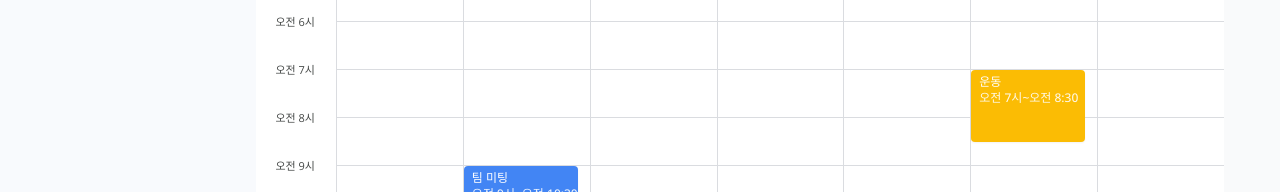
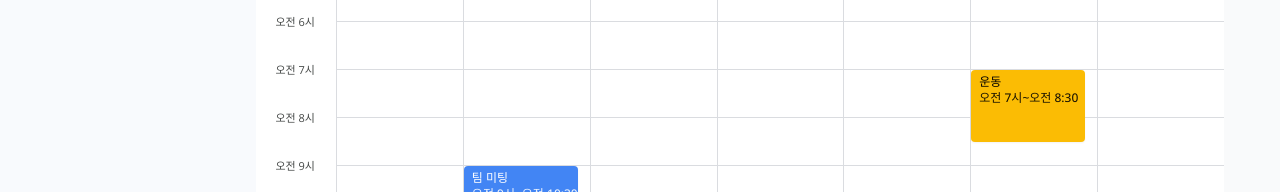
Before and after one commit to ljh130334/Ringle-Intern, a React (Vite) app: page / in a window 1280 px wide. Shown: the part 443-635 px from the top of the page. Built offline with nearby package versions, Linux system fonts and the light colour scheme; a web font is replaced by a local one.

Commit message:
feat: 새 이벤트 생성 시 랜덤 색상 자동 배치

```diff
--- a/src/components/ui/EventModal/EventModal.tsx
+++ b/src/components/ui/EventModal/EventModal.tsx
@@ -17,6 +17,7 @@ import type { RecurrenceType } from '../../../utils/recurringEventUtils';
 import EventFormHeader from './EventFormHeader';
 import EventFormTabs from './EventFormTabs';
 import EventTimeSection from './EventTimeSection';
+import { getRandomEventColor } from '../../../utils/colorUtils';
 
 const EventModal: React.FC = () => {
   const dispatch = useAppDispatch();
@@ -93,7 +94,7 @@ const EventModal: React.FC = () => {
       date: formData.date,
       startTime: formData.isAllDay ? '00:00' : formData.startTime,
       endTime: formData.isAllDay ? '23:59' : formData.endTime,
-      color: '#4285f4',
+      color: eventFormData?.color || getRandomEventColor(),
       isAllDay: formData.isAllDay,
       category: 'personal',
       recurrence: formData.hasRepeat
--- a/src/components/views/WeekView.tsx
+++ b/src/components/views/WeekView.tsx
@@ -5,6 +5,7 @@ import { openEventModal } from '../../store/slices/uiSlice';
 import { deleteEvent } from '../../store/slices/eventsSlice';
 import { getWeekDays, formatDate, isTodayDate } from '../../utils/dateUtils';
 import { getEventsByDate, sortEventsByTime } from '../../utils/eventUtils';
+import { getContrastTextColor } from '../../utils/colorUtils';
 
 const WeekView: React.FC = () => {
   const dispatch = useAppDispatch();
@@ -117,11 +118,16 @@ const WeekView: React.FC = () => {
   };
 
   // 종일 이벤트 컴포넌트
-  const AllDayEvent: React.FC<{ event: Event }> = ({ event }) => (
+  const AllDayEvent: React.FC<{ event: Event }> = ({ event }) => {
+    const backgroundColor = event.color || '#4285f4';
+    const textColor = getContrastTextColor(backgroundColor);
+
+    return (
       <div
-      className="text-white text-xs px-2 py-1 rounded cursor-pointer hover:opacity-80 transition-opacity mb-1 truncate"
+        className="text-xs px-2 py-1 rounded cursor-pointer hover:opacity-80 transition-opacity mb-1 truncate"
         style={{
-        backgroundColor: event.color || '#4285f4',
+          backgroundColor,
+          color: textColor,
           fontSize: '11px',
           lineHeight: '16px',
           minHeight: '20px',
@@ -140,6 +146,7 @@ const WeekView: React.FC = () => {
         {event.title}
       </div>
     );
+  };
 
   return (
     <div className="h-full flex flex-col bg-white">
@@ -254,12 +261,17 @@ const WeekView: React.FC = () => {
                         );
                         const topOffset = (eventStartMin / 60) * 48;
 
+                        const eventBackgroundColor = event.color || '#4285f4';
+                        const eventTextColor =
+                          getContrastTextColor(eventBackgroundColor);
+
                         return (
                           <div
                             key={event.id}
                             className="absolute left-0 right-3 rounded px-2 pr-0 py-1 text-xs font-medium text-white shadow-sm cursor-pointer hover:shadow-md z-10"
                             style={{
-                              backgroundColor: event.color || '#4285f4',
+                              backgroundColor: eventBackgroundColor,
+                              color: eventTextColor,
                               height: `${heightInPixels}px`,
                               top: `${topOffset}px`,
                               marginLeft: `${eventIndex * 2}px`,
--- /dev/null
+++ b/src/utils/colorUtils.ts
@@ -0,0 +1,85 @@
+// 이벤트에 사용할 색상 팔레트
+export const EVENT_COLORS = [
+  '#4285f4', // 구글 블루
+  '#ea4335', // 구글 레드
+  '#34a853', // 구글 그린
+  '#fbbc04', // 구글 옐로우
+  '#9c27b0', // 퍼플
+  '#ff9800', // 오렌지
+  '#795548', // 브라운
+  '#607d8b', // 블루 그레이
+  '#e91e63', // 핑크
+  '#009688', // 틸
+  '#673ab7', // 딥 퍼플
+  '#3f51b5', // 인디고
+  '#2196f3', // 블루
+  '#00bcd4', // 사이안
+  '#4caf50', // 라이트 그린
+  '#8bc34a', // 라임
+  '#cddc39', // 라임 그린
+  '#ffc107', // 앰버
+  '#ff5722', // 딥 오렌지
+  '#f44336', // 레드
+];
+
+/**
+ * 랜덤 색상 선택
+ */
+export const getRandomEventColor = (): string => {
+  const randomIndex = Math.floor(Math.random() * EVENT_COLORS.length);
+  return EVENT_COLORS[randomIndex];
+};
+
+/**
+ * 시드를 기반으로 한 색상 선택 (같은 시드면 같은 색상)
+ */
+export const getSeededEventColor = (seed: string): string => {
+  // 문자열 해시 생성
+  let hash = 0;
+  for (let i = 0; i < seed.length; i++) {
+    const char = seed.charCodeAt(i);
+    hash = (hash << 5) - hash + char;
+    hash = hash & hash;
+  }
+
+  const index = Math.abs(hash) % EVENT_COLORS.length;
+  return EVENT_COLORS[index];
+};
+
+/**
+ * 제목을 기반으로 한 색상 선택 (같은 제목이면 같은 색상)
+ */
+export const getColorByTitle = (title: string): string => {
+  return getSeededEventColor(title);
+};
+
+/**
+ * 사용자 정의 색상인지 확인
+ */
+export const isCustomColor = (color: string): boolean => {
+  return !EVENT_COLORS.includes(color);
+};
+
+/**
+ * 색상 밝기 계산 (0-255 범위)
+ */
+export const getColorBrightness = (hexColor: string): number => {
+  // # 제거
+  const color = hexColor.replace('#', '');
+
+  // RGB 값 추출
+  const r = parseInt(color.substr(0, 2), 16);
+  const g = parseInt(color.substr(2, 2), 16);
+  const b = parseInt(color.substr(4, 2), 16);
+
+  // 밝기 계산 (YIQ 공식)
+  return (r * 299 + g * 587 + b * 114) / 1000;
+};
+
+/**
+ * 색상에 따른 텍스트 색상 결정 (흰색 또는 검은색)
+ */
+export const getContrastTextColor = (backgroundColor: string): string => {
+  const brightness = getColorBrightness(backgroundColor);
+  return brightness > 128 ? '#000000' : '#ffffff';
+};
```
Lines whose indentation alone changed are shown as unchanged.
